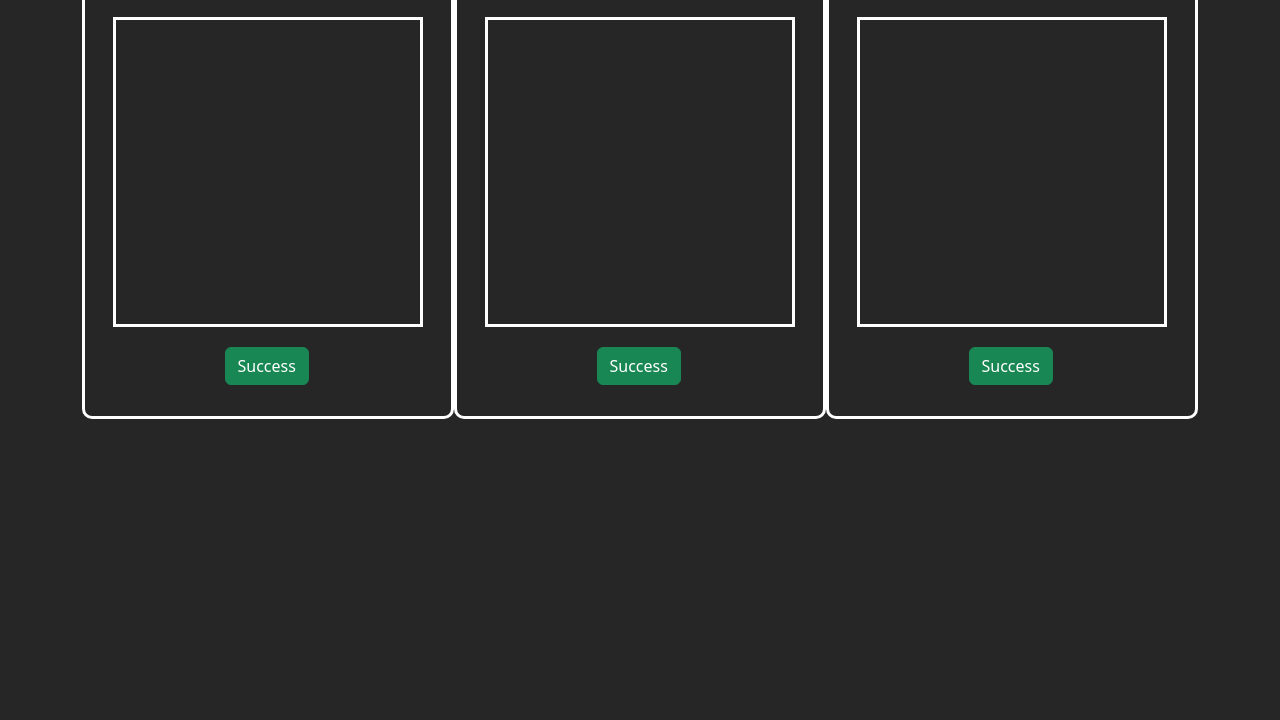
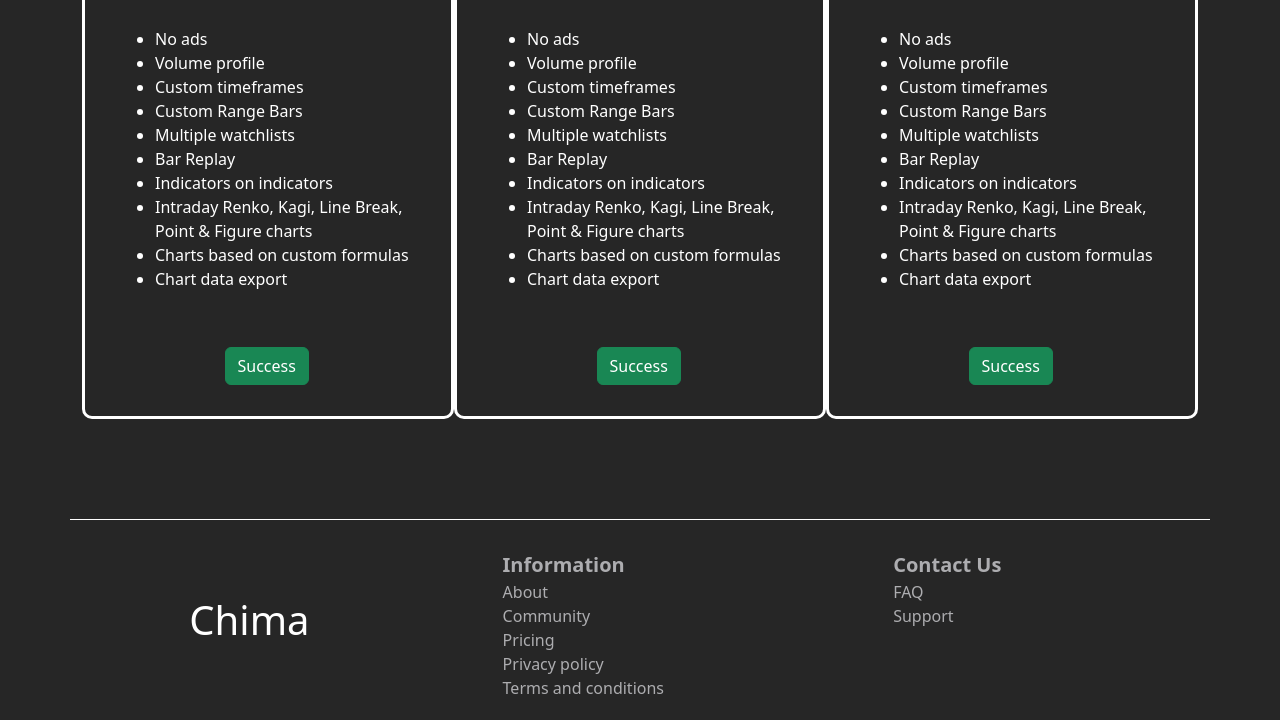
Before and after one commit to jordanmateen/Liya-Nora, a plain HTML site: page pricing.html in a window 1280 px wide. Shown: the part 337-1057 px from the top of the page. Before the commit the page ends 856 px from the top, so only its background shows below. Drawn offline with nearby package versions, Linux system fonts and the light colour scheme.

Commit message:
add changes

```diff
--- a/index.css
+++ b/index.css
@@ -23,6 +23,7 @@ body{
 
 .character-section{
     margin-top: 100px;
+    margin-bottom: 100px;
 }
 
 .content-wrapper{
@@ -84,6 +85,9 @@ body{
     width: 500px;
     height: 500px;
 
+    font-weight: bold;
+    padding: 30px;
+
     /* postioning
     display: flex;
     justify-content: center */
@@ -97,3 +101,32 @@ body{
 .btn-wrapper{
     margin-top: 200px
 }
+
+.page-footer {
+    height: 200px;
+    border-top: solid 1px white;
+    color: white;
+    display: flex;
+    justify-content: space-between;
+}
+
+.footer-column {
+    height: 200px;
+    width:30%;
+    padding: 30px;
+    color: rgb(173, 173, 176);
+}
+
+.logo {
+    font-size: 40px;
+    display: flex;
+    justify-content: center;
+    align-items: center;
+    color: white
+
+}
+
+.footer-column-title{
+    font-weight: bold;
+    font-size: 20px;
+}
--- a/pricing.css
+++ b/pricing.css
@@ -18,18 +18,25 @@ body{
 }
 
 .pricing-header {
+    /* border */
     border-bottom: solid;
     border-color: white;
     height: 175px;
+
+    /* postioning */
+    display: flex;
+    justify-content: center;
+    align-items: center;
 }
 
 .pricing-info {
-    border: solid;
-    border-color: white;
+    /* border: solid; */
+    /* border-color: white; */
     width: 310px;
     height: 310px;
     margin: 0 auto;
     margin-top: 20px;
+    padding: 10px;
 }
 
 .pricing-btn-wrapper {
--- a/pricing.html
+++ b/pricing.html
@@ -31,31 +31,97 @@
     <div class="container pricing-page-wrapper">
        <div class = "pricing-card-wrapper">
             <div class = "pricing-header">
-                <div class ="price">95/mo</div>
+                <h1 class ="price">95/mo</h1>
             </div>
-            <div class = "pricing-info"></div>
+            <div class = "pricing-info">
+              <ul>
+                <li>No ads</li>
+                <li>Volume profile</li>
+                <li>Custom timeframes</li>
+                <li>Custom Range Bars</li>
+                <li>Multiple watchlists</li>
+                <li>Bar Replay</li>
+                <li>Indicators on indicators</li>
+                <li>Intraday Renko, Kagi, Line Break, Point & Figure charts</li>
+                <li>Charts based on custom formulas</li>
+                <li>Chart data export</li>
+              </ul>
+            </div>
             <div class = "pricing-btn-wrapper">
                 <button type="button" class="pricing-btn btn btn-success">Success</button>
             </div>
        </div>
        <div class = "pricing-card-wrapper">
             <div class = "pricing-header">
-                <div class = "price"> 80/mo</div>
+                <h1 class = "price"> 80/mo</h1>
             </div>
-            <div class = "pricing-info"></div>
+            <div class = "pricing-info">
+              <ul>
+                <li>No ads</li>
+                <li>Volume profile</li>
+                <li>Custom timeframes</li>
+                <li>Custom Range Bars</li>
+                <li>Multiple watchlists</li>
+                <li>Bar Replay</li>
+                <li>Indicators on indicators</li>
+                <li>Intraday Renko, Kagi, Line Break, Point & Figure charts</li>
+                <li>Charts based on custom formulas</li>
+                <li>Chart data export</li>
+              </ul>
+            </div>
             <div class = "pricing-btn-wrapper">
                 <button type="button" class="pricing-btn btn btn-success">Success</button>
             </div>
        </div>
        <div class = "pricing-card-wrapper">
             <div class = "pricing-header">
-                <div class = "price">150/mo</div>
+                <h1 class = "price">150/mo</h1>
             </div>
-            <div class = "pricing-info"></div>
+            <div class = "pricing-info">
+              <ul>
+                <li>No ads</li>
+                <li>Volume profile</li>
+                <li>Custom timeframes</li>
+                <li>Custom Range Bars</li>
+                <li>Multiple watchlists</li>
+                <li>Bar Replay</li>
+                <li>Indicators on indicators</li>
+                <li>Intraday Renko, Kagi, Line Break, Point & Figure charts</li>
+                <li>Charts based on custom formulas</li>
+                <li>Chart data export</li>
+              </ul>
+            </div>
             <div class = "pricing-btn-wrapper">
                 <button type="button" class="pricing-btn btn btn-success">Success</button>
             </div>
        </div>
     </div>
+
+     <!-- Footer -->
+     <div class="container page-footer">
+        <div class="footer-column logo">
+          Chima
+          <span>
+            <img scr="instagram.svg"/>
+          </span>
+        </div>
+        <div class="footer-column info-list">
+          <div class="footer-column-title">
+            Information
+          </div>
+          <div>About</div>
+          <div>Community</div>
+          <div>Pricing</div>
+          <div>Privacy policy</div>
+          <div>Terms and conditions</div>
+        </div>
+        <div class="footer-column info-list">
+          <div class="footer-column-title">
+            Contact Us
+          </div>
+          <div>FAQ</div>
+          <div>Support</div>
+        </div>
+      </div>
 </body>
 </html>
```
Also changed, not shown: index.html (+42 -21 lines).
